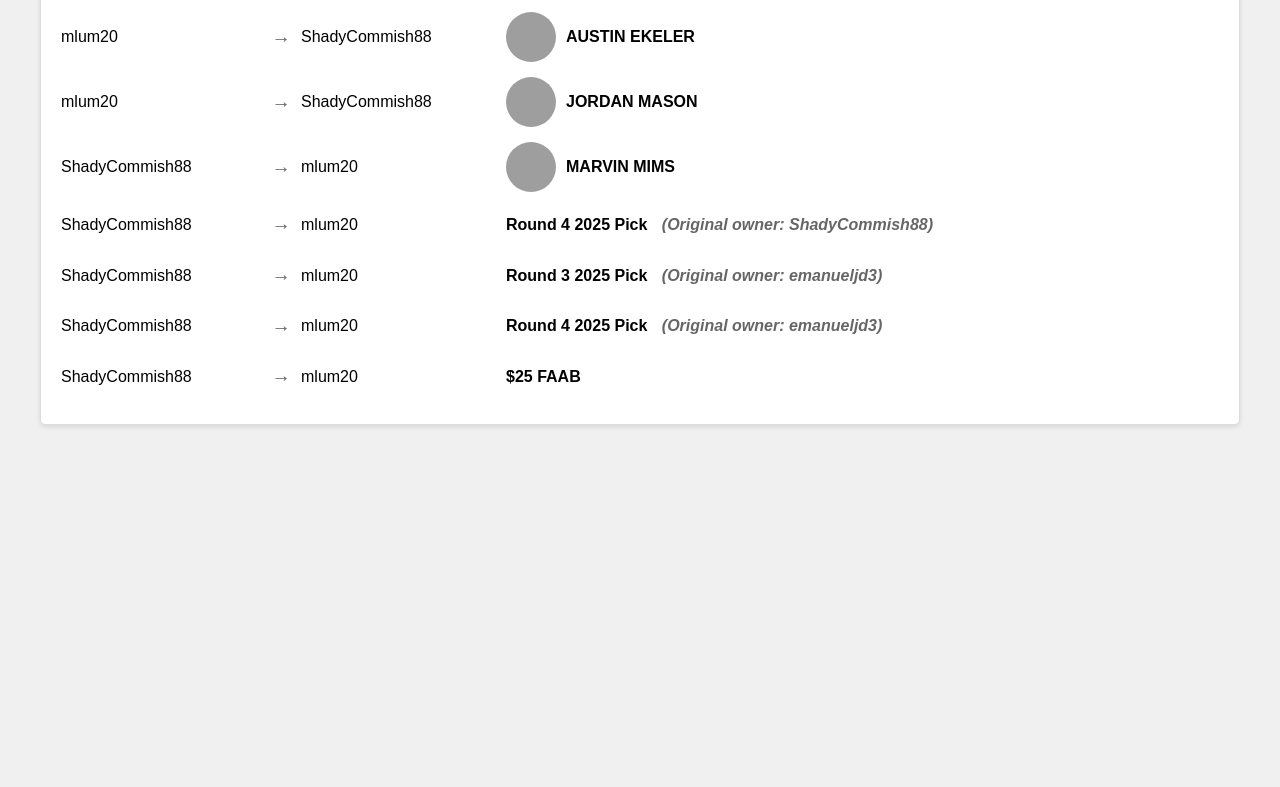
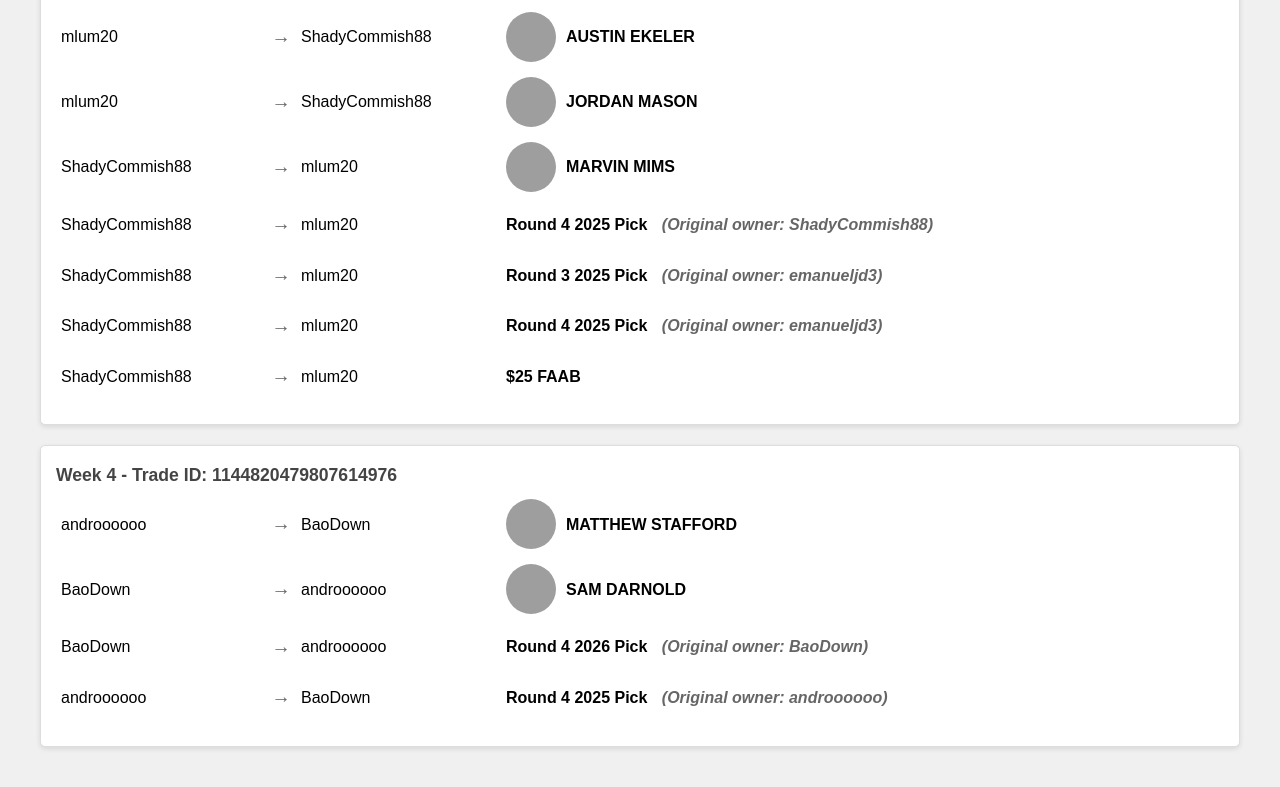
Before and after one commit to tmjones212/sleeper_api, a plain HTML site: page league_trades.html in a window 1280 px wide. Shown: the part 9503-10290 px from the top of the page. Before the commit the page ends 9968 px from the top, so only its background shows below. Drawn offline with Linux system fonts and the light colour scheme; grey boxes are pictures that could not be loaded.

Commit message:
its not g etting every week

```diff
--- a/league_trades.html
+++ b/league_trades.html
@@ -1296,6 +1296,49 @@
                 </div>
             </div>
             </div>
+        <div class="trade">
+            <div class="trade-header">Week 4 - Trade ID: 1144820479807614976</div>
+
+            <div class="asset">
+                <div class="team">androooooo</div>
+                <div class="arrow">&rarr;</div>
+                <div class="team">BaoDown</div>
+                <div class="asset-details">
+                    <img src="https://sleepercdn.com/content/nfl/players/421.jpg" class="player-img" onerror="this.src='https://sleepercdn.com/images/v2/icons/player_default.webp';">
+                    <span class="asset-name">MATTHEW STAFFORD</span>
+                </div>
+            </div>
+
+            <div class="asset">
+                <div class="team">BaoDown</div>
+                <div class="arrow">&rarr;</div>
+                <div class="team">androooooo</div>
+                <div class="asset-details">
+                    <img src="https://sleepercdn.com/content/nfl/players/4943.jpg" class="player-img" onerror="this.src='https://sleepercdn.com/images/v2/icons/player_default.webp';">
+                    <span class="asset-name">SAM DARNOLD</span>
+                </div>
+            </div>
+
+            <div class="asset">
+                <div class="team">BaoDown</div>
+                <div class="arrow">&rarr;</div>
+                <div class="team">androooooo</div>
+                <div class="asset-details">
+
+                    <span class="asset-name">Round 4 2026 Pick <span class='original-owner'>(Original owner: BaoDown)</span></span>
+                </div>
+            </div>
+
+            <div class="asset">
+                <div class="team">androooooo</div>
+                <div class="arrow">&rarr;</div>
+                <div class="team">BaoDown</div>
+                <div class="asset-details">
+
+                    <span class="asset-name">Round 4 2025 Pick <span class='original-owner'>(Original owner: androooooo)</span></span>
+                </div>
+            </div>
+            </div>
         </div>
     </body>
     </html>
```
Also changed, not shown: api_cache.json (+1 -1 lines), 2 other files.
